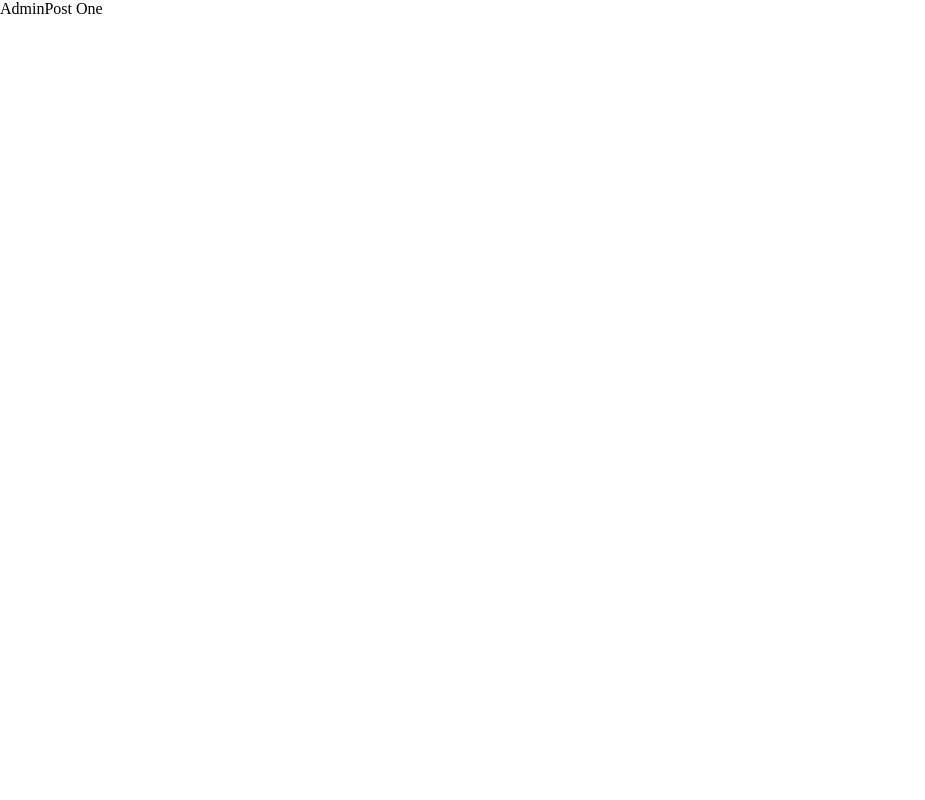
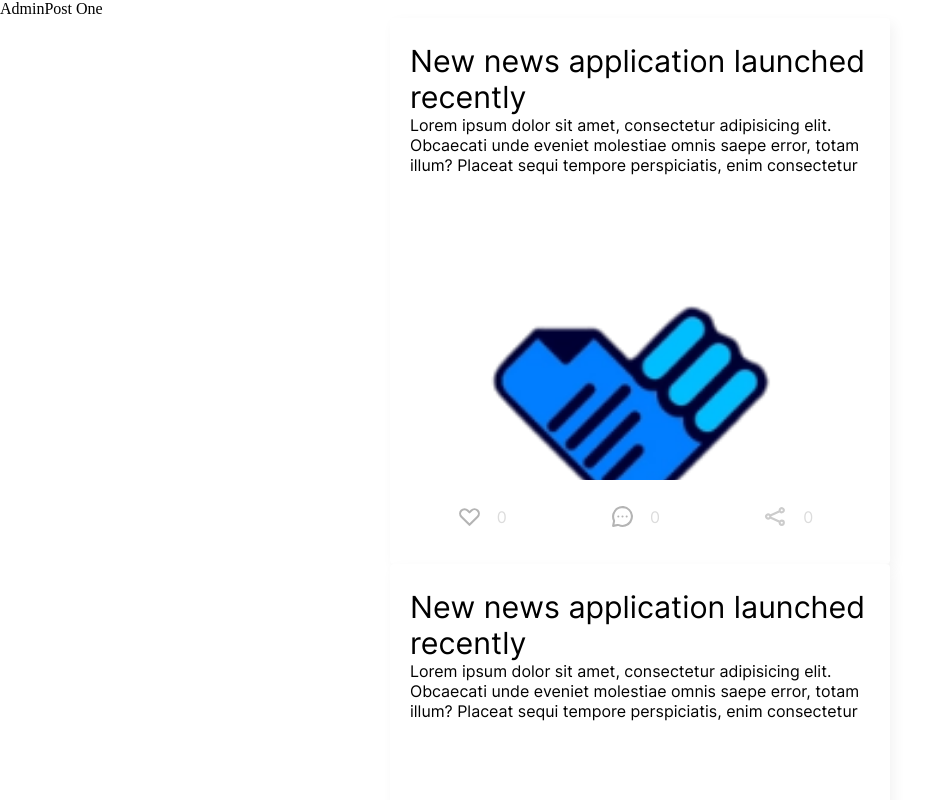
Before and after one commit to asianprogrammer/News, a Vue app: page / in a window 1280 px wide. Shown: the top 800 px of the page, without its empty margins (0-925 px from the left). Built offline with nearby package versions, Linux system fonts and the light colour scheme.

Commit message:
Post Component done : Icon Font Like share comment etc

```diff
--- a/src/App.vue
+++ b/src/App.vue
@@ -1,5 +1,6 @@
 <script>
-import { reactive, ref } from 'vue';
+import "./assets/post.css";
+import { ref } from 'vue';
 import { RouterView, RouterLink, useRoute, useRouter } from 'vue-router';
 export default {
   components: {
--- a/src/assets/base.css
+++ b/src/assets/base.css
@@ -117,6 +117,7 @@ meter {
 body {
     margin: 0;
     padding: 0;
+    font-display: auto;
 }
 
 /* Changing font size by tag or header */
--- /dev/null
+++ b/src/assets/post.css
@@ -0,0 +1,76 @@
+.post {
+    width: 90%;
+    max-width: 500px;
+    overflow: hidden;
+    font-family: Inter;
+    background: #fff;
+    padding: 25px 20px;
+    border-radius: 4px;
+    box-shadow: 4px 5px 13px 0px rgba(0, 0, 0, 0.05);
+}
+
+.post-image {
+    width: 100%;
+    margin: 5px 0;
+    height: fit-content;
+    max-height: 300px;
+    overflow: hidden;
+}
+
+.post-image img {
+    width: 100%;
+    height: auto;
+}
+
+.post-description-short {
+    width: 100%;
+    height: 60px;
+    overflow: hidden;
+    white-space: pre-wrap;
+    text-overflow: ellipsis;
+    -o-text-overflow: ellipsis;
+}
+
+.user-action {
+    display: flex;
+    margin-top: 14px;
+    align-items: center;
+    justify-content: space-around;
+}
+
+
+.user-action .list {
+    width: 90px;
+    display: flex;
+    align-items: center;
+    user-select: none;
+    -webkit-user-drag: none;
+}
+
+.user-action .list .icon {
+    cursor: pointer;
+    width: 45px;
+    height: 45px;
+    display: flex;
+    margin: 0 5px;
+    padding: 10px;
+    border-radius: 50%;
+    align-items: center;
+    justify-content: center;
+}
+
+.user-action .list .icon:hover {
+    background: #f6f6f669;
+}
+
+.user-action .list span {
+    color: var(--gray);
+}
+
+.user-action .list:nth-child(-n + 2) .icon svg {
+    fill: rgb(180, 180, 180);
+}
+
+.user-action .list:nth-child(3) .icon svg {
+    fill: rgb(204, 204, 204);
+}
--- /dev/null
+++ b/src/components/icons/Comment.vue
@@ -0,0 +1,9 @@
+<template>
+    <svg viewBox="0 0 24 24">
+        <circle cx="12" cy="12" r="1" />
+        <circle cx="16" cy="12" r="1" />
+        <circle cx="8" cy="12" r="1" />
+        <path
+            d="M19.07 4.93a10 10 0 0 0-16.28 11 1.06 1.06 0 0 1 .09.64L2 20.8a1 1 0 0 0 .27.91A1 1 0 0 0 3 22h.2l4.28-.86a1.26 1.26 0 0 1 .64.09 10 10 0 0 0 11-16.28zm.83 8.36a8 8 0 0 1-11 6.08 3.26 3.26 0 0 0-1.25-.26 3.43 3.43 0 0 0-.56.05l-2.82.57.57-2.82a3.09 3.09 0 0 0-.21-1.81 8 8 0 0 1 6.08-11 8 8 0 0 1 9.19 9.19z" />
+    </svg>
+</template>
--- /dev/null
+++ b/src/components/icons/LoveOutline.vue
@@ -0,0 +1,6 @@
+<template>
+    <svg viewBox="0 0 24 24">
+            <path
+                d="M12 21a1 1 0 0 1-.71-.29l-7.77-7.78a5.26 5.26 0 0 1 0-7.4 5.24 5.24 0 0 1 7.4 0L12 6.61l1.08-1.08a5.24 5.24 0 0 1 7.4 0 5.26 5.26 0 0 1 0 7.4l-7.77 7.78A1 1 0 0 1 12 21zM7.22 6a3.2 3.2 0 0 0-2.28.94 3.24 3.24 0 0 0 0 4.57L12 18.58l7.06-7.07a3.24 3.24 0 0 0 0-4.57 3.32 3.32 0 0 0-4.56 0l-1.79 1.8a1 1 0 0 1-1.42 0L9.5 6.94A3.2 3.2 0 0 0 7.22 6z"
+            data-name="heart" />
+</svg></template>
--- /dev/null
+++ b/src/components/icons/Share.vue
@@ -0,0 +1,6 @@
+<template>
+    <svg viewBox="0 0 24 24">
+            <path
+                d="M18 15a3 3 0 0 0-2.1.86L8 12.34v-.67l7.9-3.53A3 3 0 1 0 15 6v.34L7.1 9.86a3 3 0 1 0 0 4.28l7.9 3.53V18a3 3 0 1 0 3-3zm0-10a1 1 0 1 1-1 1 1 1 0 0 1 1-1zM5 13a1 1 0 1 1 1-1 1 1 0 0 1-1 1zm13 6a1 1 0 1 1 1-1 1 1 0 0 1-1 1z"
+            data-name="share" />
+</svg></template>
--- a/src/router/router.js
+++ b/src/router/router.js
@@ -14,6 +14,7 @@ import AdminPanel from "../views/Admin.vue";
 import PostPage from "../views/PostPage.vue";
 import AuthPage from "../views/Auth.vue";
 import NotFound from "../views/NotFound.vue";
+import HomePage from "../views/Home.vue";
 
 const router = createRouter({
     history: createWebHistory(),
@@ -21,6 +22,7 @@ const router = createRouter({
         {
             name: "Home",
             path: "/",
+            component: HomePage
         },
         {
             name: "News",
--- /dev/null
+++ b/src/views/Home.vue
@@ -0,0 +1,47 @@
+<script setup>
+import { RouterLink } from "vue-router";
+import { ref } from "vue";
+import Comment from "../components/icons/Comment.vue";
+import LoveOutline from "../components/icons/LoveOutline.vue";
+import Share from "../components/icons/Share.vue";
+
+const title = ref("New news application launched recently")
+const postLink = ref({
+    link: "/news/post?show=New Application Released"
+})
+</script>
+<template>
+    <section class="posts-container">
+        <div v-for="i in 5" class="post center-X" :key="'string'+i">
+            <RouterLink :to="postLink.link" class="post-title">
+                <h3>{{ title }}</h3>
+            </RouterLink>
+            <div class="post-description-short">
+                <p>Lorem ipsum dolor sit amet, consectetur adipisicing elit. Obcaecati unde eveniet molestiae omnis saepe error, totam illum? Placeat sequi tempore perspiciatis, enim consectetur laboriosam voluptatem ea debitis laudantium neque nesciunt?</p>
+            </div>
+            <div class="post-image">
+                <img width="100" height="100" src="../assets/img/logo.png" alt="Logo" srcset="../assets/img/logo.png">
+            </div>
+            <section class="user-action">
+                <div class="list">
+                    <div class="icon">
+                        <LoveOutline />
+                    </div>
+                    <span class="count">0</span>
+                </div>
+                <div class="list">
+                    <div class="icon">
+                        <Comment />
+                    </div>
+                    <span class="count">0</span>
+                </div>
+                <div class="list">
+                    <div class="icon">
+                        <Share />
+                    </div>
+                    <span class="count">0</span>
+                </div>
+            </section>
+        </div>
+    </section>
+</template>
```
